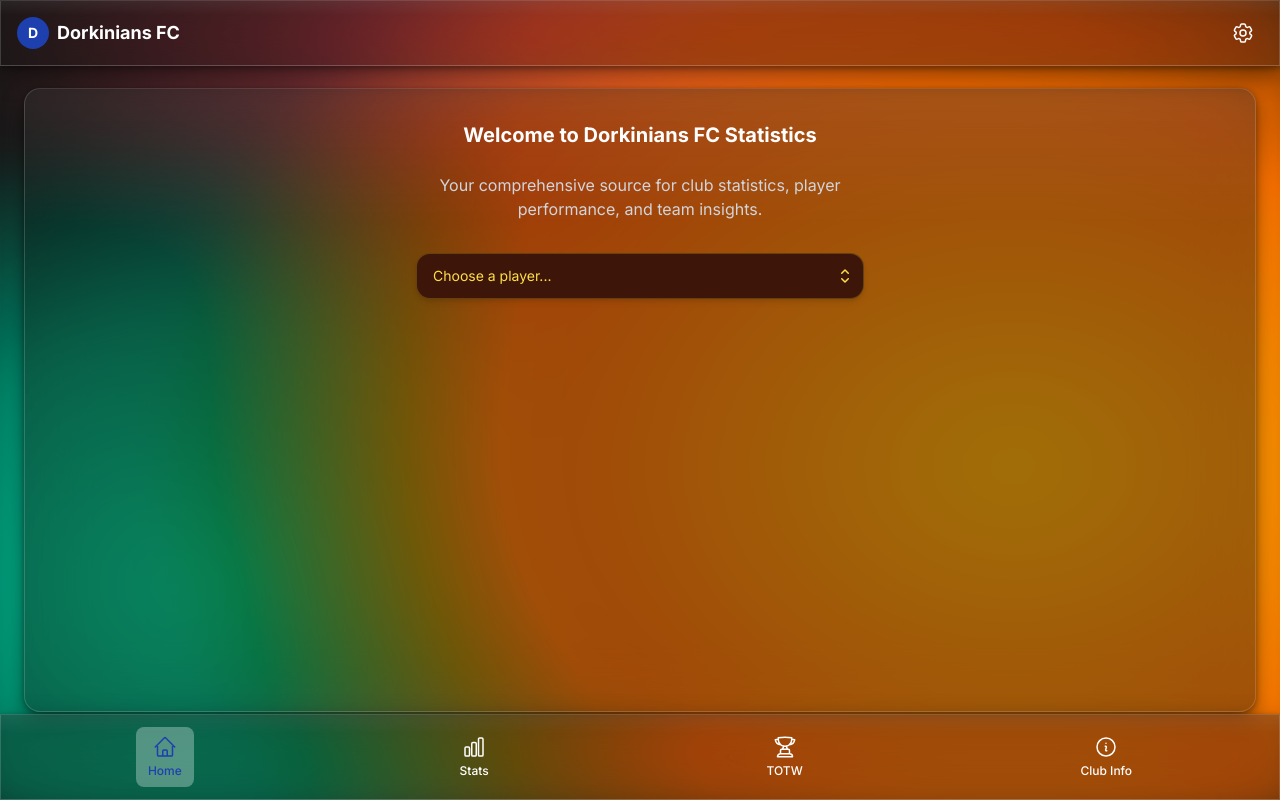
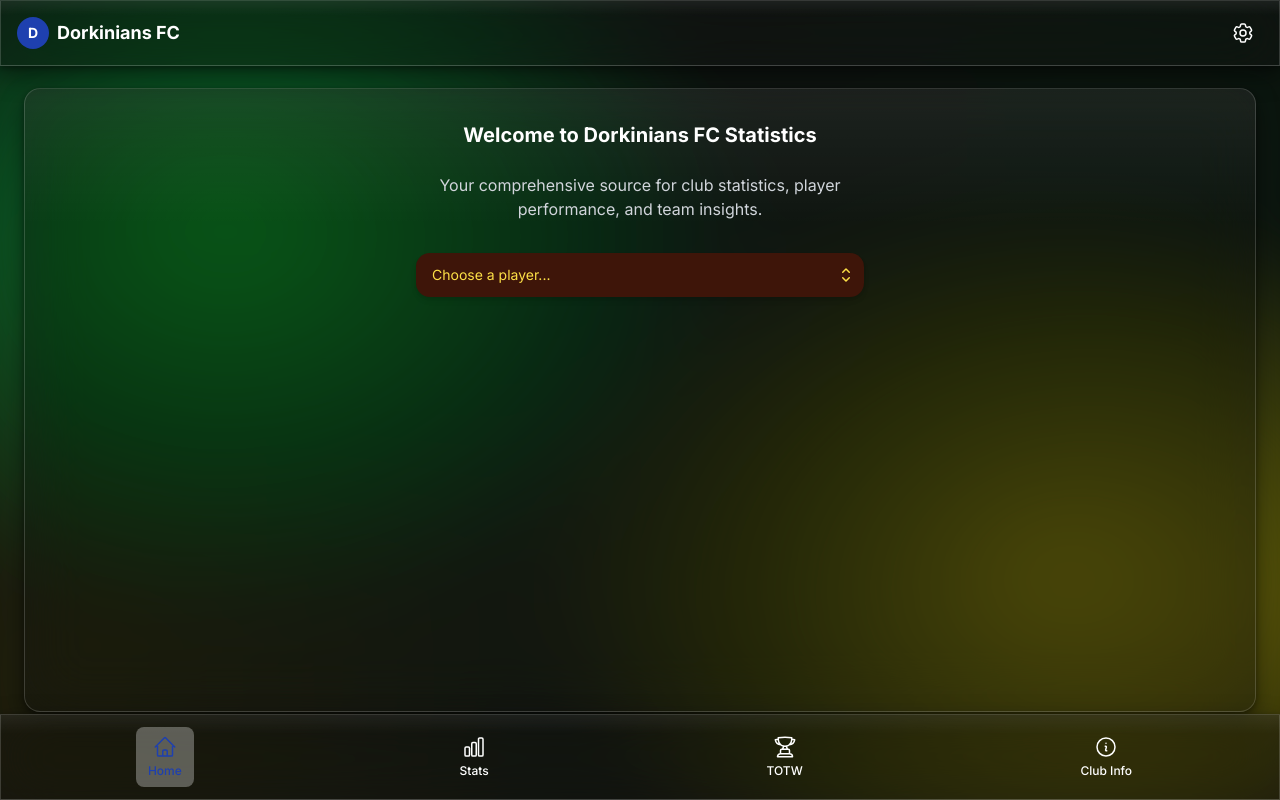
Before and after one commit to bangsluke/Dorkinians-Website-V3, a Next.js app: page / in a window 1280 px wide. Built offline with nearby package versions, Linux system fonts and the light colour scheme.

Commit message:
Initial set up of background radial effect

```diff
--- a/app/globals.css
+++ b/app/globals.css
@@ -13,19 +13,54 @@
 		color: #f3f3f3;
 	}
 
-	/* Fullscreen gradient background */
+	/* Mobile-first gradient background using Dorkinians brand colors */
 	body::before {
 		content: "";
 		position: fixed;
 		inset: 0;
 		z-index: -1;
 		background:
-			radial-gradient(1200px 900px at 78% 58%, #ffb100 0%, #ff7a00 35%, rgba(255,120,0,.52) 52%, rgba(255,120,0,0) 70%),
-			radial-gradient(900px 700px at 18% 72%, #00c39a 0%, rgba(0,195,154,.65) 35%, rgba(0,195,154,0) 65%),
-			radial-gradient(1200px 900px at 55% 0%, #ff5a6a 0%, rgba(255,90,106,.35) 35%, rgba(255,90,106,0) 60%),
-			radial-gradient(1500px 1200px at -10% -10%, #1b1b1b 0%, #0e0e0e 60%, #0a0a0a 100%);
-		filter: blur(18px) saturate(110%);
-		transform: scale(1.04);
+			radial-gradient(600px 500px at 25% 25%, rgba(28, 136, 65, 0.8) 0%, rgba(15, 15, 15, 0.6) 30%, rgba(10, 10, 10, 0.4) 60%, rgba(5, 5, 5, 0.2) 80%, transparent 100%),
+			radial-gradient(500px 400px at 75% 75%, rgba(249, 237, 50, 0.7) 0%, rgba(15, 15, 15, 0.5) 35%, rgba(10, 10, 10, 0.3) 65%, rgba(5, 5, 5, 0.1) 85%, transparent 100%),
+			radial-gradient(700px 600px at 50% 50%, rgba(28, 136, 65, 0.3) 0%, rgba(15, 15, 15, 0.4) 40%, rgba(10, 10, 10, 0.3) 70%, rgba(5, 5, 5, 0.2) 90%, transparent 100%),
+			radial-gradient(800px 700px at 15% 85%, rgba(249, 237, 50, 0.4) 0%, rgba(15, 15, 15, 0.5) 30%, rgba(10, 10, 10, 0.3) 60%, rgba(5, 5, 5, 0.1) 85%, transparent 100%),
+			radial-gradient(900px 800px at 85% 15%, rgba(28, 136, 65, 0.5) 0%, rgba(15, 15, 15, 0.6) 25%, rgba(10, 10, 10, 0.4) 55%, rgba(5, 5, 5, 0.2) 80%, transparent 100%),
+			radial-gradient(1000px 900px at 50% 50%, rgba(15, 15, 15, 0.8) 0%, rgba(10, 10, 10, 0.6) 30%, rgba(5, 5, 5, 0.4) 60%, rgba(0, 0, 0, 0.2) 85%, transparent 100%),
+			radial-gradient(1200px 1000px at -5% -5%, #1a1a1a 0%, #0f0f0f 60%, #0a0a0a 100%);
+		filter: blur(15px) saturate(110%);
+		transform: scale(1.02);
+	}
+
+	/* Desktop gradient background */
+	@media (min-width: 768px) {
+		body::before {
+			background:
+				radial-gradient(1200px 900px at 20% 30%, rgba(28, 136, 65, 0.8) 0%, rgba(15, 15, 15, 0.6) 30%, rgba(10, 10, 10, 0.4) 60%, rgba(5, 5, 5, 0.2) 80%, transparent 100%),
+				radial-gradient(1000px 800px at 80% 70%, rgba(249, 237, 50, 0.7) 0%, rgba(15, 15, 15, 0.5) 35%, rgba(10, 10, 10, 0.3) 65%, rgba(5, 5, 5, 0.1) 85%, transparent 100%),
+				radial-gradient(1400px 1000px at 50% 50%, rgba(28, 136, 65, 0.3) 0%, rgba(15, 15, 15, 0.4) 40%, rgba(10, 10, 10, 0.3) 70%, rgba(5, 5, 5, 0.2) 90%, transparent 100%),
+				radial-gradient(1600px 1200px at 10% 80%, rgba(249, 237, 50, 0.4) 0%, rgba(15, 15, 15, 0.5) 30%, rgba(10, 10, 10, 0.3) 60%, rgba(5, 5, 5, 0.1) 85%, transparent 100%),
+				radial-gradient(1800px 1400px at 90% 20%, rgba(28, 136, 65, 0.5) 0%, rgba(15, 15, 15, 0.6) 25%, rgba(10, 10, 10, 0.4) 55%, rgba(5, 5, 5, 0.2) 80%, transparent 100%),
+				radial-gradient(2000px 1600px at 50% 50%, rgba(15, 15, 15, 0.8) 0%, rgba(10, 10, 10, 0.6) 30%, rgba(5, 5, 5, 0.4) 60%, rgba(0, 0, 0, 0.2) 85%, transparent 100%),
+				radial-gradient(2200px 1800px at -5% -5%, #1a1a1a 0%, #0f0f0f 60%, #0a0a0a 100%);
+			filter: blur(20px) saturate(120%);
+			transform: scale(1.05);
+		}
+	}
+
+	/* Large desktop gradient background */
+	@media (min-width: 1280px) {
+		body::before {
+			background:
+				radial-gradient(1600px 1200px at 20% 30%, rgba(28, 136, 65, 0.8) 0%, rgba(15, 15, 15, 0.6) 30%, rgba(10, 10, 10, 0.4) 60%, rgba(5, 5, 5, 0.2) 80%, transparent 100%),
+				radial-gradient(1400px 1000px at 80% 70%, rgba(249, 237, 50, 0.7) 0%, rgba(15, 15, 15, 0.5) 35%, rgba(10, 10, 10, 0.3) 65%, rgba(5, 5, 5, 0.1) 85%, transparent 100%),
+				radial-gradient(1800px 1400px at 50% 50%, rgba(28, 136, 65, 0.3) 0%, rgba(15, 15, 15, 0.4) 40%, rgba(10, 10, 10, 0.3) 70%, rgba(5, 5, 5, 0.2) 90%, transparent 100%),
+				radial-gradient(2000px 1600px at 10% 80%, rgba(249, 237, 50, 0.4) 0%, rgba(15, 15, 15, 0.5) 30%, rgba(10, 10, 10, 0.3) 60%, rgba(5, 5, 5, 0.1) 85%, transparent 100%),
+				radial-gradient(2200px 1800px at 90% 20%, rgba(28, 136, 65, 0.5) 0%, rgba(15, 15, 15, 0.6) 25%, rgba(10, 10, 10, 0.4) 55%, rgba(5, 5, 5, 0.2) 80%, transparent 100%),
+				radial-gradient(2400px 2000px at 50% 50%, rgba(15, 15, 15, 0.8) 0%, rgba(10, 10, 10, 0.6) 30%, rgba(5, 5, 5, 0.4) 60%, rgba(0, 0, 0, 0.2) 85%, transparent 100%),
+				radial-gradient(2800px 2400px at -5% -5%, #1a1a1a 0%, #0f0f0f 60%, #0a0a0a 100%);
+			filter: blur(25px) saturate(130%);
+			transform: scale(1.08);
+		}
 	}
 }
 
@@ -65,7 +100,6 @@
 	/* Dark input components with Dorkinians brand colors */
 	.dark-input {
 		background: #3E1509;
-		border: 1px solid rgba(249, 237, 50, 0.2);
 		color: #f3f3f3;
 		border-radius: 14px;
 		padding: 12px 16px;
@@ -84,7 +118,6 @@
 
 	.dark-button {
 		background: linear-gradient(135deg, #1C8841 0%, #1a7a3a 100%);
-		border: 1px solid rgba(249, 237, 50, 0.3);
 		color: white;
 		border-radius: 14px;
 		padding: 12px 24px;
@@ -106,7 +139,6 @@
 
 	.dark-dropdown {
 		background: #3E1509;
-		border: 1px solid rgba(249, 237, 50, 0.2);
 		color: #f3f3f3;
 		border-radius: 14px;
 		box-shadow: 0 10px 25px rgba(0,0,0,.45), 0 2px 6px rgba(0,0,0,.35);
@@ -133,7 +165,6 @@
 	/* Chat interface dark styling */
 	.dark-chat-input {
 		background: #3E1509;
-		border: 1px solid rgba(249, 237, 50, 0.2);
 		color: #f3f3f3;
 		border-radius: 14px;
 		padding: 16px;
@@ -148,7 +179,6 @@
 
 	.dark-chat-button {
 		background: linear-gradient(135deg, #1C8841 0%, #1a7a3a 100%);
-		border: 1px solid rgba(249, 237, 50, 0.3);
 		color: white;
 		border-radius: 14px;
 		padding: 16px 24px;
--- a/components/Header.tsx
+++ b/components/Header.tsx
@@ -2,12 +2,19 @@
 
 import { motion } from "framer-motion";
 import { Cog6ToothIcon } from "@heroicons/react/24/outline";
+import { useNavigationStore } from "@/lib/stores/navigation";
 
 interface HeaderProps {
 	onSettingsClick: () => void;
 }
 
 export default function Header({ onSettingsClick }: HeaderProps) {
+	const { setMainPage } = useNavigationStore();
+
+	const handleLogoClick = () => {
+		setMainPage("home");
+	};
+
 	return (
 		<motion.header
 			className='fixed top-0 left-0 right-0 z-50 frosted-glass w-full'
@@ -16,7 +23,12 @@ export default function Header({ onSettingsClick }: HeaderProps) {
 			transition={{ type: "spring", stiffness: 300, damping: 30 }}>
 			<div className='flex items-center justify-between px-4 py-3'>
 				{/* Club Logo */}
-				<motion.div className='flex items-center space-x-2' whileHover={{ scale: 1.05 }} whileTap={{ scale: 0.95 }}>
+				<motion.div
+					className='flex items-center space-x-2 cursor-pointer'
+					whileHover={{ scale: 1.05 }}
+					whileTap={{ scale: 0.95 }}
+					onClick={handleLogoClick}
+					title="Click to return to homepage">
 					<div className='w-8 h-8 bg-dorkinians-blue rounded-full flex items-center justify-center'>
 						<span className='text-white font-bold text-sm'>D</span>
 					</div>
```
